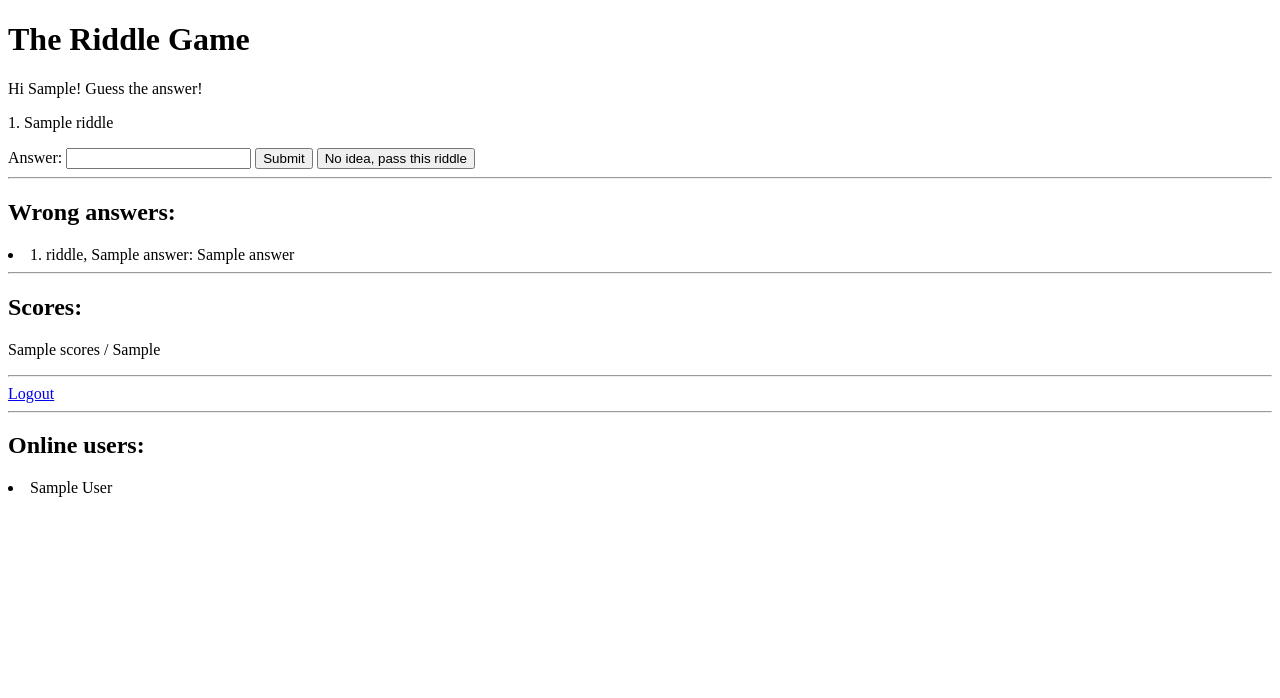
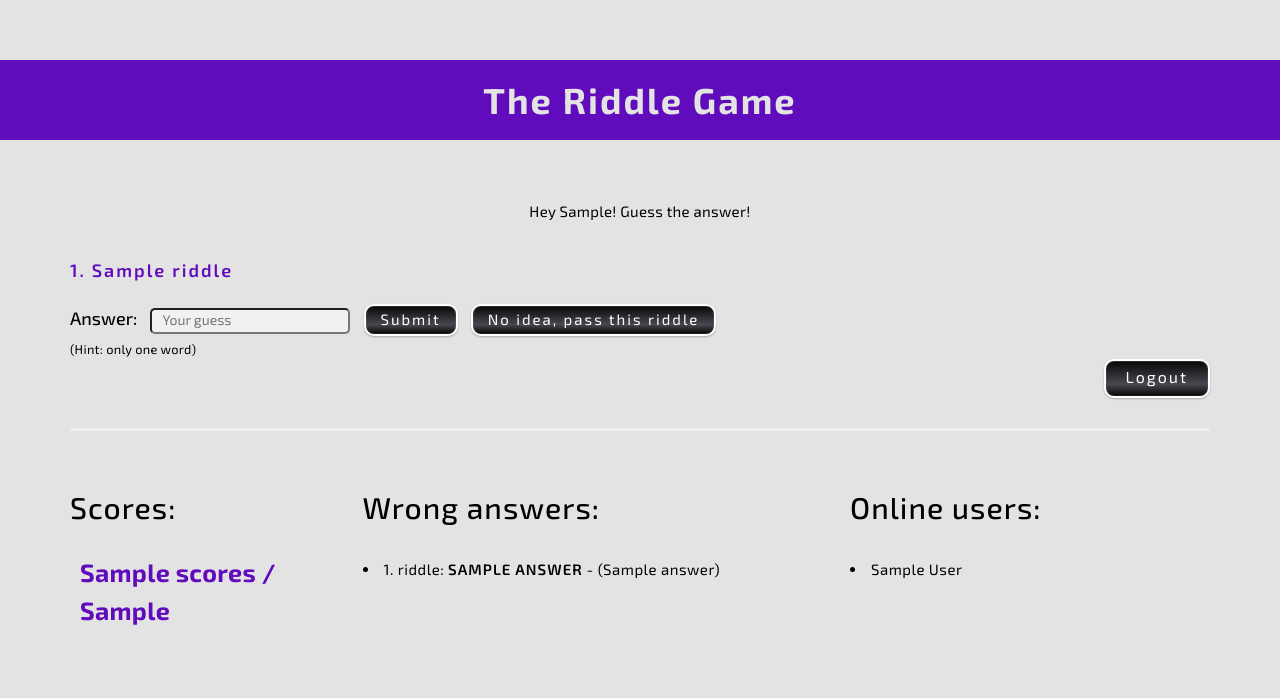
Before and after one commit to Code-Institute-Submissions/riddle-game-2, a Flask app: template templates/game.html in a window 1280 px wide. Shown: the top 698 px of the page. Run offline with Flask 2, Linux system fonts and the light colour scheme; the template is opened without the code that fills it: most values are stand-ins (such as "Sample title", 1, 10 or a date in 2020); some libraries are stand-ins or nearby versions.

Commit message:
style templates

```diff
--- a/data/users.txt
+++ b/data/users.txt
@@ -1,3 +1,7 @@
 tjasa
 user
 user1
+user3
+user5
+someuser
+user2
--- a/run.py
+++ b/run.py
@@ -38,8 +38,8 @@ def get_top_scores():
     return top_scores
 
 def add_to_wrong_answers(username, riddle_index, answer):
+    # Store wrong answer with username and riddle number
     riddle_number = riddle_index + 1
-    # riddle_answer = "({0} - {1} - {2})".format(riddle_number, username.title(), answer)
     riddle_answer = (riddle_number, username.title(), answer)
     wrong_answers.append(riddle_answer)
 
@@ -121,8 +121,9 @@ def user_play_game(username):
                 save_results(username, scores)
                 return redirect(url_for('game_results', username=username, scores=scores))
         else:
-            # Add answer to wrong answers
-            add_to_wrong_answers(username, riddle_index, answer)
+            # Add answer to wrong answers if answer is a word
+            if answer.isalpha():
+                add_to_wrong_answers(username, riddle_index, answer)
 
     return render_template('game.html', username=username, online_users=online_users, riddles=riddles_data, riddle_index=riddle_index, riddle_number=riddle_number, wrong_answers=wrong_answers, scores=scores, all_scores=all_scores)
 
--- /dev/null
+++ b/static/css/style.css
@@ -0,0 +1,245 @@
+html,
+body {
+    font-family: 'Exo 2', sans-serif;
+    overflow-x: hidden;
+    background-color: #e3e3e3;
+    color: #000;
+}
+
+section {
+    max-width: 1400px;
+}
+
+.home-page-content {
+    margin-top: 50px;
+    margin-bottom: 100px;
+}
+
+.game-page-content {
+    margin-top: 50px;
+    margin-bottom: 50px;
+}
+
+.end-game-score {
+    font-weight: 700;
+    margin-bottom: 55px;
+    text-shadow: 2px 2px 0px rgba(17, 176, 239, 1);
+}
+
+.image-end-game {
+    background-image: url('/static/img/770.png');
+    background-position: center;
+    background-repeat: no-repeat;
+    background-size: cover;
+    padding-top: 60px;
+    padding-bottom: 100px;
+}
+
+h1 {
+    text-align: center;
+    letter-spacing: 2px;
+    font-weight: 700;
+    color: #e3e3e3;
+    background-color: #610cbc;
+    padding-top: 20px;
+    padding-bottom: 20px;
+    margin-top: 60px;
+}
+
+h2 {
+    letter-spacing: 1px;
+    margin-top: 10px;
+    margin-bottom: 30px;
+}
+
+p {
+    font-size: 15px;
+    font-weight: 400;
+    line-height: 1.5;
+    letter-spacing: 0.3px;
+    margin: 0 0 20px;
+}
+
+li {
+    font-size: 15px;
+    font-weight: 400;
+    letter-spacing: 0.5px;
+    line-height: 2;
+}
+
+.align-center {
+    text-align: center;
+}
+
+.float-right {
+    float: right;
+}
+
+.clearfloat {
+    clear: both;
+}
+
+hr {
+    border-top: 3px solid #eee;
+}
+
+.login-error {
+    margin-top: 10px;
+    font-style: italic;
+    color: #b10b0b;
+}
+
+/* ------------------------------------------------------------------------------------ Forms */
+
+.form-label {
+    font-weight: 500;
+    font-size: 18px;
+    margin-right: 10px;
+}
+
+.form-input {
+    border-radius: 5px;
+    margin-right: 10px;
+    width: 200px;
+    padding: 0px 10px 2px;
+    background-color: #f1f1f1;
+}
+
+.form-input:focus,
+button:focus {
+    outline: none;
+}
+
+/* ------------------------------------------------------------------------------------ Q & A */
+
+.question {
+    font-size: 18px;
+    letter-spacing: 2px;
+    font-weight: 600;
+    color: #610bbc;
+    margin-top: 35px;
+    margin-bottom: 20px;
+}
+
+.wrong-answer {
+    letter-spacing: 1px;
+    font-weight: 600;
+}
+
+.current-scores {
+    font-size: 25px;
+    font-weight: 700;
+    color: #610bbc;
+    margin-left: 10px;
+}
+
+/* ------------------------------------------------------------------------------------ Results */
+
+.top-scores-user {
+    margin-left: 10px;
+    margin-right: 5px;
+}
+
+.top-scores-scores {
+    margin-left: 5px;
+    margin-right: 5px;
+}
+
+.top-scores-date {
+    margin-left: 5px;
+    font-size: 14px;
+}
+
+/* ------------------------------------------------------------------------------------ Buttons */
+
+a {
+    font-size: 16px;
+    letter-spacing: 2px;
+    color: #fff;
+}
+
+a:hover {
+    text-decoration: none;
+    color: #11b0ef;
+    transition: color 0.2s ease-in-out;
+}
+
+.btn-login {
+    background-image: linear-gradient(to bottom, #060606, #47494f 66%, #060606);
+    border: 2px solid;
+    border-radius: 10px;
+    cursor: pointer;
+    box-shadow: inset 0 1px rgba(255, 255, 255, 0.1), inset 0 0 0 1px rgba(255, 255, 255, 0.08), 0 1px 2px rgba(0, 0, 0, 0.25);
+    padding: 10px 30px 11px;
+    margin-top: 20px;
+    transition: border-color 0.2s ease-in-out;
+}
+.btn-start-game {
+    color: #fff;
+    font-size: 15px;
+    letter-spacing: 2px;
+    padding: 3px 20px;
+    margin-right: 10px;
+    background-image: linear-gradient(to bottom, #060606, #47494f 66%, #060606);
+    border: 2px solid;
+    border-radius: 10px;
+    cursor: pointer;
+    box-shadow: inset 0 1px rgba(255, 255, 255, 0.1), inset 0 0 0 1px rgba(255, 255, 255, 0.08), 0 1px 2px rgba(0, 0, 0, 0.25);
+    transition: color 0.2s ease-in-out, border-color 0.2s ease-in-out;
+}
+
+.btn-login:hover,
+.btn-start-game:hover,
+.btn-logout-play-again:hover {
+    color: #11b0ef;
+    border-color: #11b0ef;
+    transition: color 0.2s ease-in-out, border-color 0.2s ease-in-out;
+}
+
+
+.btn-answer,
+.btn-pass {
+    color: #fff;
+    font-size: 15px;
+    letter-spacing: 2px;
+    padding: 3px 15px;
+    margin-right: 10px;
+    background-image: linear-gradient(to bottom, #060606, #47494f 66%, #060606);
+    border: 2px solid;
+    border-radius: 10px;
+    cursor: pointer;
+    box-shadow: inset 0 1px rgba(255, 255, 255, 0.1), inset 0 0 0 1px rgba(255, 255, 255, 0.08), 0 1px 2px rgba(0, 0, 0, 0.25);
+
+}
+
+.btn-answer:hover {
+    color: #49f92b;
+    border-color: #49f92b;
+    transition: color 0.2s ease-in-out, border-color 0.2s ease-in-out;
+}
+
+.btn-pass:hover {
+    color: #f50505;
+    border-color: #f50505;
+    transition: color 0.2s ease-in-out, border-color 0.2s ease-in-out;
+}
+
+.btn-logout-play-again {
+    background-image: linear-gradient(to bottom, #060606, #47494f 66%, #060606);
+    border: 2px solid;
+    border-radius: 10px;
+    cursor: pointer;
+    box-shadow: inset 0 1px rgba(255, 255, 255, 0.1), inset 0 0 0 1px rgba(255, 255, 255, 0.08), 0 1px 2px rgba(0, 0, 0, 0.25);
+    padding: 5px 20px 7px;
+    margin-top: -20px;
+    margin-bottom: 30px;
+
+}
+
+.btn-results {
+    display: flex;
+    justify-content: center;
+    width: 50%;
+    margin: 20px auto;
+    padding: 13px 0 15px;
+}
--- a/templates/base.html
+++ b/templates/base.html
@@ -4,7 +4,10 @@
         <meta charset="UTF-8">
         <meta name="viewport" content="width=device-width, initial-scale=1.0">
         <meta http-equiv="X-UA-Compatible" content="ie=edge">
-        <link rel="stylesheet" href="static/style.css" type="text/css" />
+        <link rel="stylesheet" href="https://maxcdn.bootstrapcdn.com/bootstrap/3.3.7/css/bootstrap.min.css" type="text/css" >
+        <link href="https://fonts.googleapis.com/css?family=Exo+2:300,400,500,600,700,900" rel="stylesheet" >
+        <!-- <link rel="stylesheet" href="{{ url_for('static', filename='css/styles.css') }}" type="text/css" /> -->
+        <link rel="stylesheet" type="text/css" href="/static/css/style.css?q=1344353335353500" >
         <title>Riddle Game</title>
     </head>
 
@@ -12,8 +15,10 @@
         <h1>The Riddle Game</h1>
 
         <section class="container">
+
             {% block content %}
             {% endblock %}
+
         </section>
 
     </body>
--- a/templates/game.html
+++ b/templates/game.html
@@ -1,47 +1,63 @@
 {% extends 'base.html' %}
 {% block content %}
 
-<p>Hi {{ username.title() }}! Guess the answer!</p>
+<section class="game-page-content">
 
-<p>{{ riddle_number }}. {{ riddles[riddle_index].question }}</p>
+    </div>
 
+        <p class="align-center">Hey {{ username.title() }}! Guess the answer!</p>
+
+        <p class="question">{{ riddle_number }}. {{ riddles[riddle_index].question }}</p>
 
         <form method="POST">
-    <label for="answer">Answer:</label>
-    <input type="text" id="answer" name="answer">
+            <label for="answer" class="form-label">Answer:</label>
+            <input type="text" id="answer" name="answer" placeholder="Your guess" class="form-input">
 
             <input type="hidden" name="riddle_index" id="riddle_index" value={{riddle_index}}>
             <input type="hidden" name="scores" id="scores" value={{scores}}>
 
-    <button type="submit">Submit</button>
-    <button type="submit" name="btn_pass">No idea, pass this riddle</button>
+            <button type="submit" class="btn-answer" >Submit</button>
+            <button type="submit" name="btn_pass" class="btn-pass" >No idea, pass this riddle</button>
+
+            <p><small>(Hint: only one word)</small></p>
+
+            <a class="btn-logout-play-again float-right" href="{{ url_for('logout_user', username=username) }}">Logout</a>
 
         </form>
 
+</section>
+
+<hr class="clearfloat">
+
+<section class="game-page-content">
+    <div class="row">
+        <div class="col-sm-3">
+            <h2>Scores:</h2>
+            <p class="current-scores">{{ scores }} / {{ all_scores }}</p>
+        </div>
+
         {% if wrong_answers %}
+        <div class="col-sm-5">
+            <h2>Wrong answers:</h2>
 
-<hr>
-<h2>Wrong answers:</h2>
             {% for answer in wrong_answers %}
-
-<li>{{ answer[0] }}. riddle, {{ answer[1] }}: {{ answer[2] }}</li>
-
+            <li>{{ answer[0] }}. riddle: <span class="wrong-answer">{{ answer[2].upper() }}</span> - ({{ answer[1] }})</li>
             {% endfor %}
 
+        </div>
         {% endif %}
 
-<hr>
-<h2>Scores:</h2>
-<p>{{ scores }} / {{ all_scores }}</p>
-
-<hr>
-<a href="{{ url_for('logout_user', username=username) }}">Logout</a>
-
-<hr>
+        <div class="col-sm-4">
             <h2>Online users:</h2>
 
             {% for user in online_users %}
             <li>{{ user.title() }}</li>
             {% endfor %}
 
+        </div>
+    </div>
+</section>
+
+
+
 {% endblock %}
```
Also changed, not shown: data/results.txt (+7 -0 lines), templates/end_game_results.html (+33 -11 lines), templates/index.html (+32 -11 lines), templates/login.html (+16 -6 lines), templates/register.html (+15 -6 lines), data/online_users.txt (deleted), static/img/142.png (added), static/img/260.jpg (added), static/img/770.png (added), static/style.css (deleted). Lines whose indentation alone changed are shown as unchanged.
